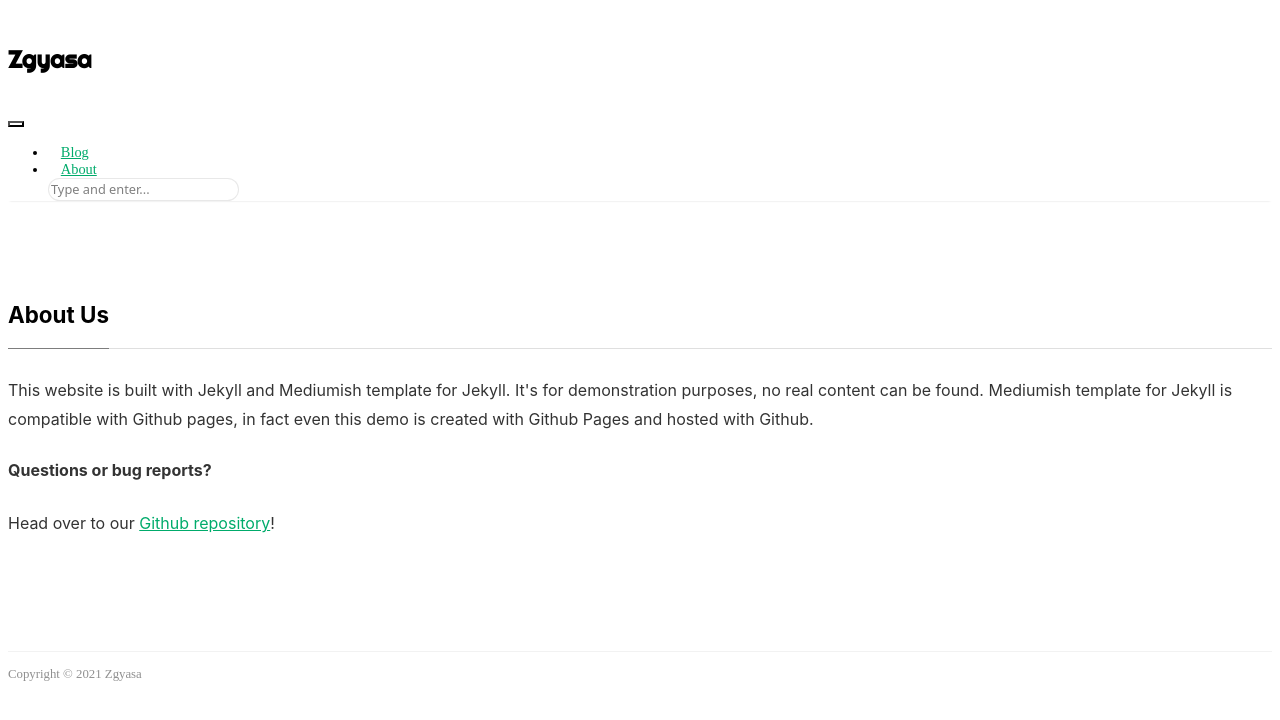
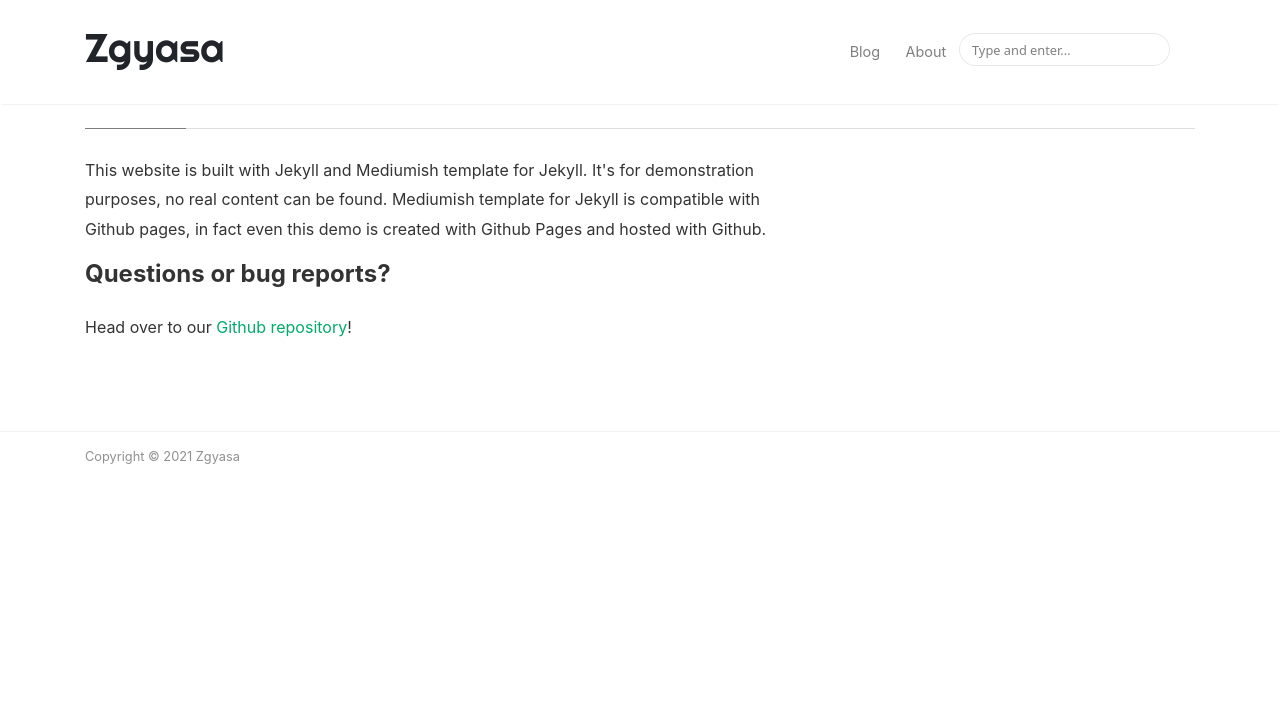
Before and after one commit to luhgit/blog, a Jekyll site: the page built from _pages/about.md, in a window 1280 px wide. Shown: the top 720 px of the page. Built offline with Jekyll 4.4.1, drawn with Linux system fonts in a browser that asks for light colours; nearby versions of some CDN libraries.

Commit message:
Remving bootstap extra cdn

```diff
--- a/_layouts/default.html
+++ b/_layouts/default.html
@@ -10,13 +10,14 @@
 
 {% seo %}
 
-<!-- <link rel="stylesheet" href="https://stackpath.bootstrapcdn.com/bootstrap/4.1.3/css/bootstrap.min.css" integrity="sha384-MCw98/SFnGE8fJT3GXwEOngsV7Zt27NXFoaoApmYm81iuXoPkFOJwJ8ERdknLPMO" crossorigin="anonymous"> -->
+<link rel="stylesheet" href="https://stackpath.bootstrapcdn.com/bootstrap/4.2.1/css/bootstrap.min.css" integrity="sha384-GJzZqFGwb1QTTN6wy59ffF1BuGJpLSa9DkKMp0DgiMDm4iYMj70gZWKYbI706tWS" crossorigin="anonymous">
 
 <link href="{{ site.baseurl }}/assets/css/screen.css" rel="stylesheet">
 
 <link href="{{ site.baseurl }}/assets/css/main.css" rel="stylesheet">
 
 <!-- <script src="{{ site.baseurl }}/assets/js/jquery.min.js"></script> -->
+<script src="https://code.jquery.com/jquery-3.3.1.slim.min.js" integrity="sha384-q8i/X+965DzO0rT7abK41JStQIAqVgRVzpbzo5smXKp4YfRvH+8abtTE1Pi6jizo" crossorigin="anonymous"></script>
 
 </head>
 
@@ -176,9 +177,7 @@
 <!-- Scripts
 ================================================== -->
 
-<script src="https://code.jquery.com/jquery-3.3.1.slim.min.js" integrity="sha384-q8i/X+965DzO0rT7abK41JStQIAqVgRVzpbzo5smXKp4YfRvH+8abtTE1Pi6jizo" crossorigin="anonymous"></script>
 <script src="https://cdnjs.cloudflare.com/ajax/libs/popper.js/1.14.6/umd/popper.min.js" integrity="sha384-wHAiFfRlMFy6i5SRaxvfOCifBUQy1xHdJ/yoi7FRNXMRBu5WHdZYu1hA6ZOblgut" crossorigin="anonymous"></script>
-
 <script src="https://stackpath.bootstrapcdn.com/bootstrap/4.2.1/js/bootstrap.min.js" integrity="sha384-B0UglyR+jN6CkvvICOB2joaf5I4l3gm9GU6Hc1og6Ls7i6U/mkkaduKaBhlAXv9k" crossorigin="anonymous"></script>
 
 <script src="{{ site.baseurl }}/assets/js/mediumish.js"></script>
```
